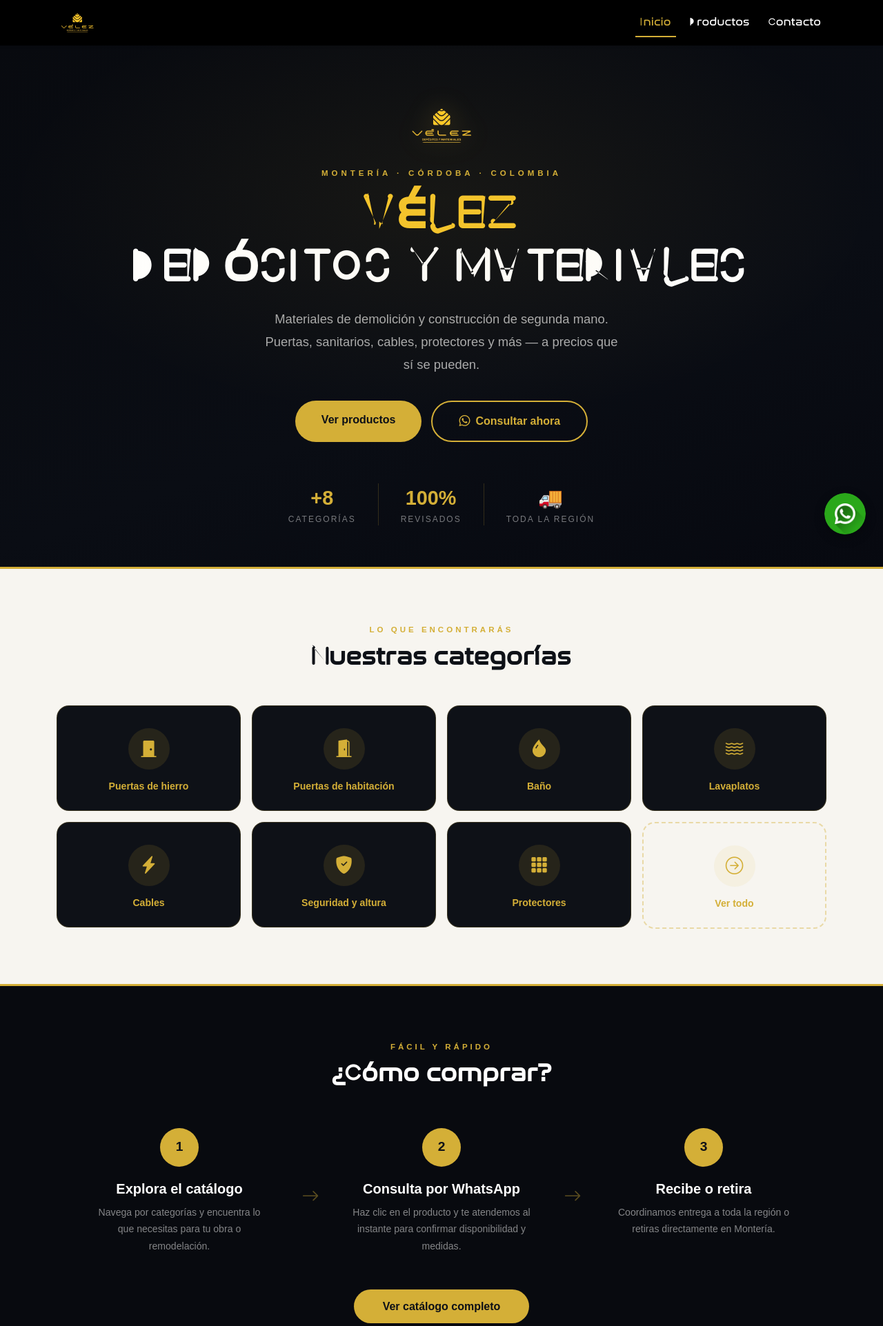
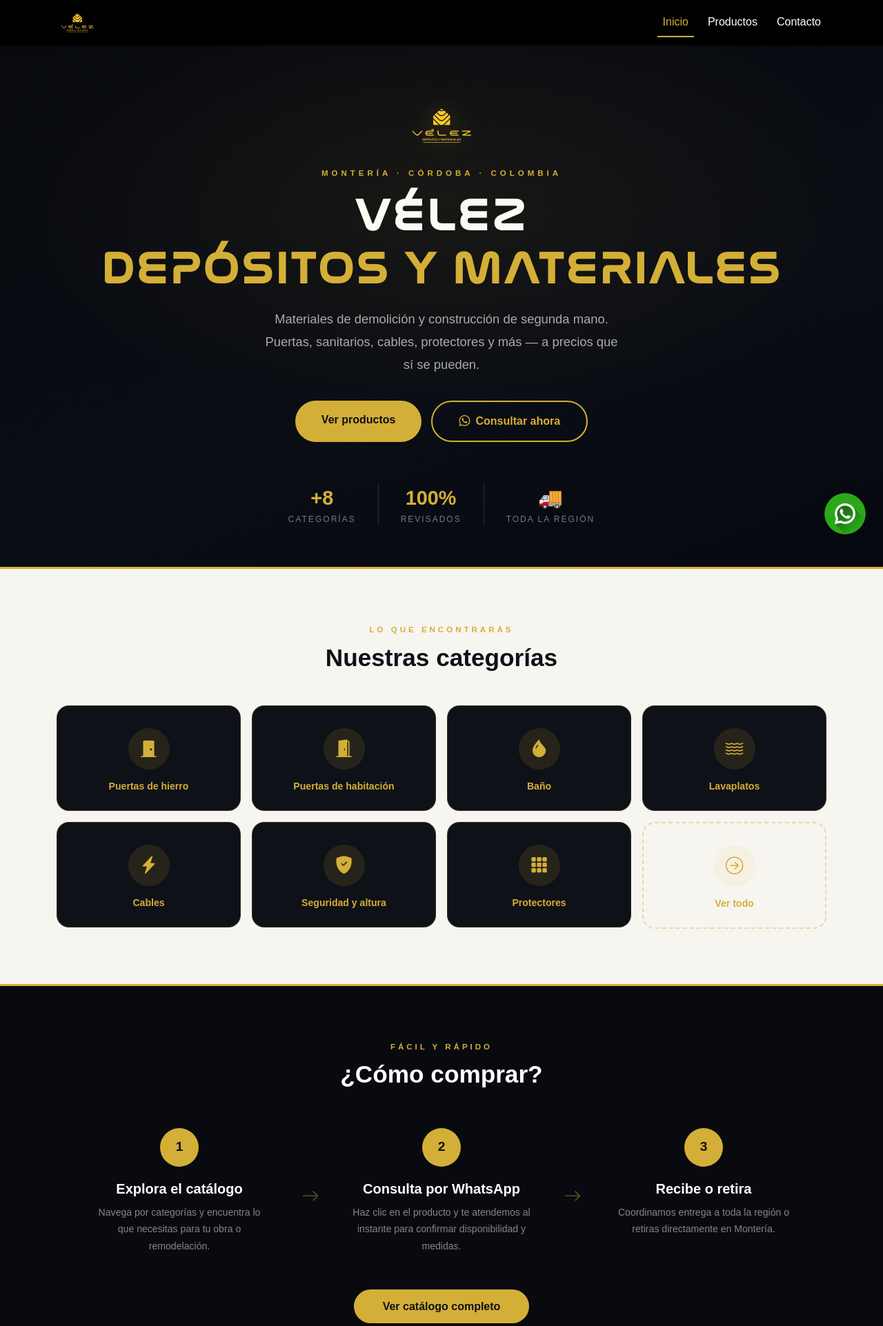
Before and after one commit to Depositolosvelez/deposito_los_velez_web, a Flask app: page / in a window 1280 px wide. Shown: the top 1923 px of the page at 69% size. Run offline with Flask 3, Linux system fonts and the light colour scheme.

Commit message:
Fix: revertir VelezFont, restaurar fuente original

```diff
--- a/static/css/style.css
+++ b/static/css/style.css
@@ -1,14 +1,3 @@
-@font-face {
-    font-family: 'VelezFont';
-    src: url('../fonts/VelezFont-Regular.ttf') format('truetype');
-    font-weight: normal;
-    font-style: normal;
-}
-
-h1, h2 { font-family: 'VelezFont', 'Nasalization', sans-serif; }
-.navbar-brand { font-family: 'VelezFont', 'Nasalization', sans-serif; }
-.navbar .nav-link { font-family: 'VelezFont', 'Nasalization', sans-serif; }
-
 html, body { margin: 0; padding: 0; background-color: #080a0f; color: #ffffff; font-family: Arial, Helvetica, sans-serif; }
 .navbar { background-color: #000000; }
 .navbar .nav-link { color: #ffffff; font-weight: 500; margin-left: 12px; transition: all 0.3s ease; }
--- a/templates/index.html
+++ b/templates/index.html
@@ -39,8 +39,8 @@
     Montería · Córdoba · Colombia
   </p>
 
-  <h1 style="color:#F6C52B;font-size:clamp(2.4rem,6vw,4rem);font-weight:900;line-height:1.2;margin-bottom:18px;letter-spacing:5px;font-family:'VelezFont','Nasalization',sans-serif;">
-    VÉLEZ<br><span style="color:#ffffff;letter-spacing:4px;font-family:'VelezFont','Nasalization',sans-serif;">DEPÓSITOS Y MATERIALES</span>
+  <h1 style="color:#ffffff;font-size:clamp(2.4rem,6vw,4rem);font-weight:900;line-height:1.2;margin-bottom:18px;letter-spacing:5px;font-family:'Nasalization',sans-serif;">
+    VÉLEZ<br><span style="color:#D4AF37;letter-spacing:4px;font-family:'Nasalization',sans-serif;">DEPÓSITOS Y MATERIALES</span>
   </h1>
 
   <p style="color:rgba(255,255,255,0.65);font-size:clamp(1rem,2.2vw,1.15rem);max-width:520px;line-height:1.8;margin-bottom:36px;">
```
